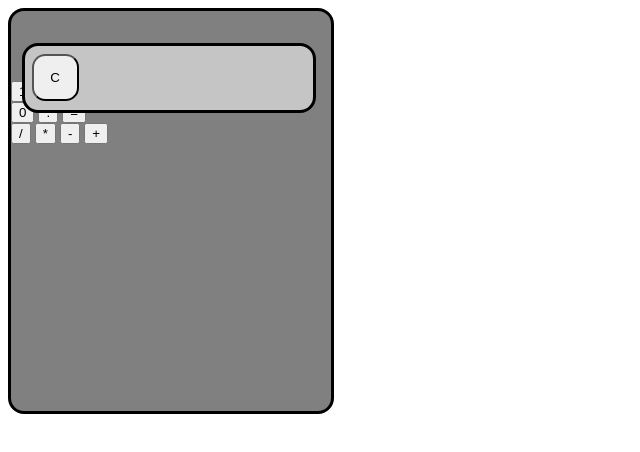
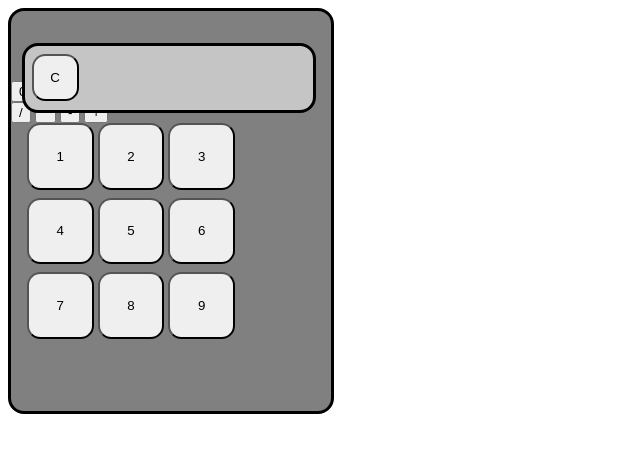
Before and after one commit to Puppok/Project_Calculator, a plain HTML site: page index.html in a window 1280 px wide. Shown: the whole page, without its empty margins (0-640 px from the left). Drawn offline with Linux system fonts and the light colour scheme; files that its build step writes are made by us from their sources; files whose address does not match are found by name.

Commit message:
add keyboard

```diff
--- a/style.css
+++ b/style.css
@@ -1,4 +1,9 @@
+:root {
+    --button-width: 5em;
+    --button-height: 5em;
+}
 .mainBlock {
+    position: relative;
     display: block;
     width: 20em;
     height: 25em;
@@ -36,3 +41,22 @@
 
     outline: none;
 }
+.keyboardWindow {
+    position: absolute;
+    top: 7em;
+    left: 1em;
+
+    display: block;
+
+    width: 13em;
+    height: 13.5em;
+}
+.keyName_1, .keyName_2, .keyName_3, .keyName_4, .keyName_5, .keyName_6, .keyName_7, .keyName_8, .keyName_9 {
+    margin: 0 0 0.6em 0;
+    width: var(--button-width);
+    height: var(--button-height);
+
+    border-radius: 1em;
+
+    outline: none;
+}
```
